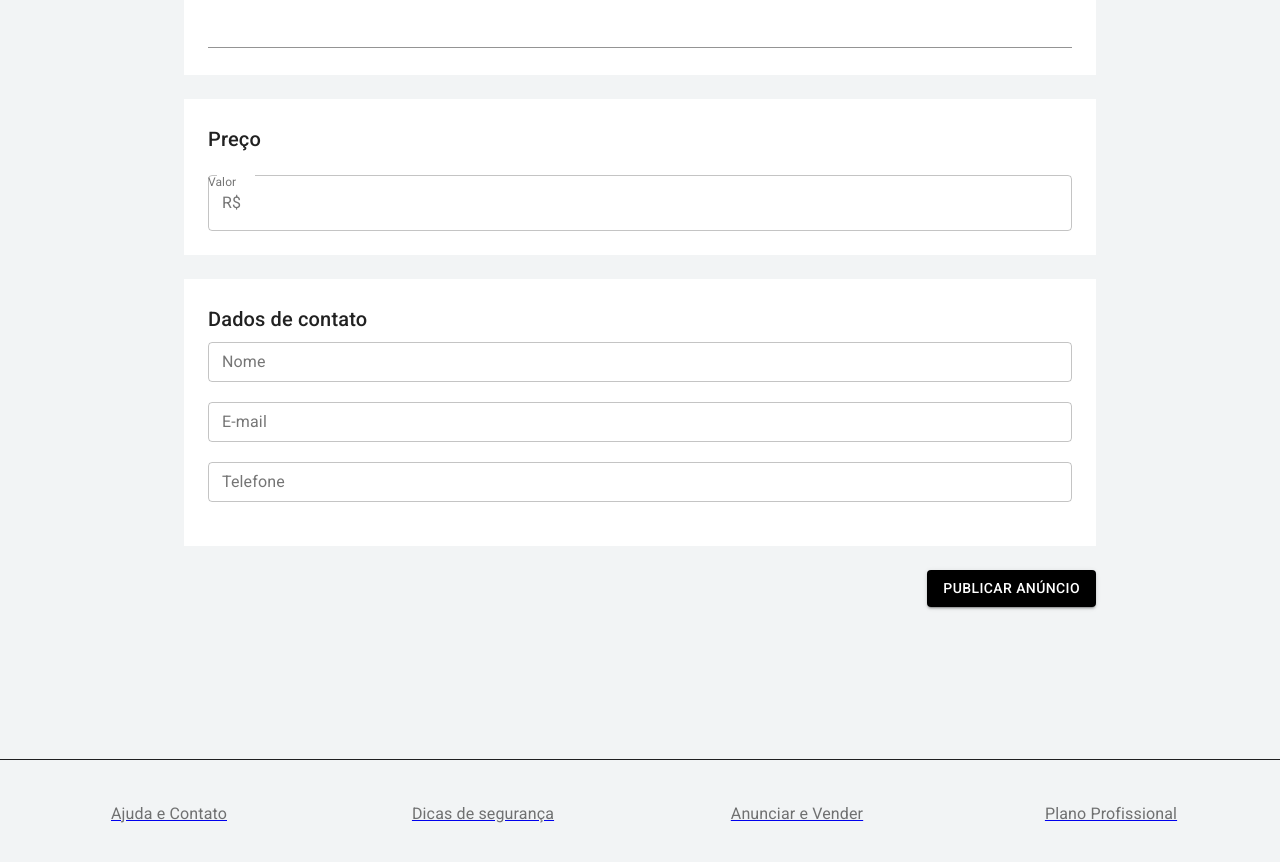
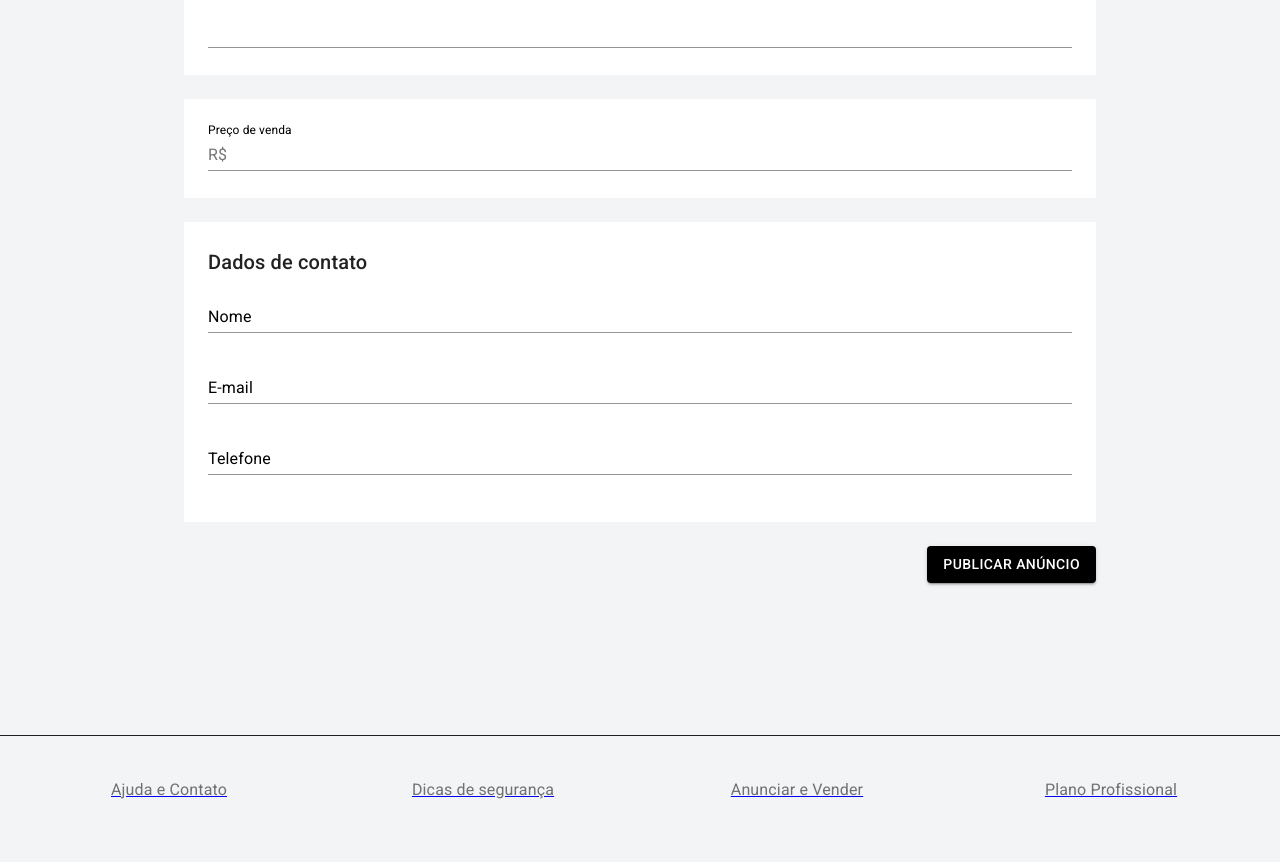
Before and after one commit to Maxwellsan91/anunx, a Next.js app: page /user/publish in a window 1280 px wide. Shown: the part 920-1782 px from the top of the page. Built offline with nearby package versions, Linux system fonts and the light colour scheme.

Commit message:
Validacao dos campos price, name e email

```diff
--- a/pages/user/publish.js
+++ b/pages/user/publish.js
@@ -100,8 +100,21 @@
             .required('Campo obrigatório'),
 
         description: yup.string()
-        .min(50, 'Escreva uma descrição com no mínimo 50 caracteres')
+            .min(50, 'Escreva uma descrição com no mínimo 50 caracteres')
+            .required('Campo obrigatório'),
+
+        price: yup.number()
+            .required('Campo obrigatório'),
+
+        email: yup.string()
+            .email('Digite um email válido')
+            .required('Campo obrigatório'),
+
+        name: yup.string()
         .required('Campo obrigatório'),
+
+        phone: yup.number()
+            .required('Campo obrigatório')
 })
 
 const Publish = () => {
@@ -136,6 +149,10 @@
                     title: '',
                     category: '',
                     description: '',
+                    price: '',
+                    email: '',
+                    name: '',
+                    phone: '',
                 }}
                 validationSchema={validationSchema}
                     onSubmit={(values) => {
@@ -261,6 +278,7 @@
                                         multiline
                                         rows={6}
                                         variant="outlined"
+                                        onChange={handleChange}
                                     />
                                     <FormHelperText>
                                         { errors.description }
@@ -271,17 +289,17 @@
 
                             <Container maxWidth="md" className={classes.boxContainer}>
                                 <Box className={classes.box}>
-                                <Typography component="h6" variant="h6" color="textPrimary">
-                                    Preço
-                                </Typography>
-                                <br />
-                                <FormControl fullWidth variant='outline'>
-                                    <InputLabel>Valor</InputLabel>
-                                    <OutlinedInput
-                                        onChange={() => {}}
+                                <FormControl error={errors.price} fullWidth>
+                                <InputLabel className={classes.inputLabel}>Preço de venda</InputLabel>
+                                    <Input
+                                        name="price"
+                                        variant="outlined"
+                                        onChange={handleChange}
                                         startAdornment={<InputAdornment position='start'>R$</InputAdornment>}
-                                        labelWidth={40}
                                     />
+                                    <FormHelperText>
+                                        { errors.price }
+                                    </FormHelperText>
                                 </FormControl>
                                 </Box>
                             </Container>
@@ -291,26 +309,46 @@
                                 <Typography component="h6" variant="h6" color="textPrimary" gutterBottom>
                                     Dados de contato
                                 </Typography>
-                                <TextField
-                                    label="Nome"
-                                    variant="outlined"
-                                    size="small"
-                                    fullWidth
-                                />
+                                <FormControl error={errors.name} fullWidth>
+                                        <InputLabel className={classes.inputLabel}>Nome</InputLabel>
+                                        <Input
+                                            name="name"
+                                            value={values.name}
+                                            onChange={handleChange}
+                                            label="ex.: Pedro Santos"
+                                        />
+                                        <FormHelperText>
+                                            { errors.name }
+                                        </FormHelperText>
+                                    </FormControl>
                                 <br /> <br />
-                                <TextField
-                                    label="E-mail"
-                                    variant="outlined"
-                                    size="small"
-                                    fullWidth
-                                />
+
+                                <FormControl error={errors.email} fullWidth>
+                                        <InputLabel className={classes.inputLabel}>E-mail</InputLabel>
+                                        <Input
+                                            name="name"
+                                            value={values.email}
+                                            onChange={handleChange}
+                                            label="ex.: pedro@mail.com"
+                                        />
+                                        <FormHelperText>
+                                            { errors.email }
+                                        </FormHelperText>
+                                    </FormControl>
                                 <br /> <br />
-                                <TextField
-                                    label="Telefone"
-                                    variant="outlined"
-                                    size="small"
-                                    fullWidth
-                                />
+
+                                <FormControl error={errors.phone} fullWidth>
+                                        <InputLabel className={classes.inputLabel}>Telefone</InputLabel>
+                                        <Input
+                                            name="name"
+                                            value={values.phone}
+                                            onChange={handleChange}
+                                            label="ex.: (XX) XXXXX-XXXX"
+                                        />
+                                        <FormHelperText>
+                                            { errors.phone }
+                                        </FormHelperText>
+                                    </FormControl>
                                 <br /> <br />
                                 </Box>
                             </Container>
```
